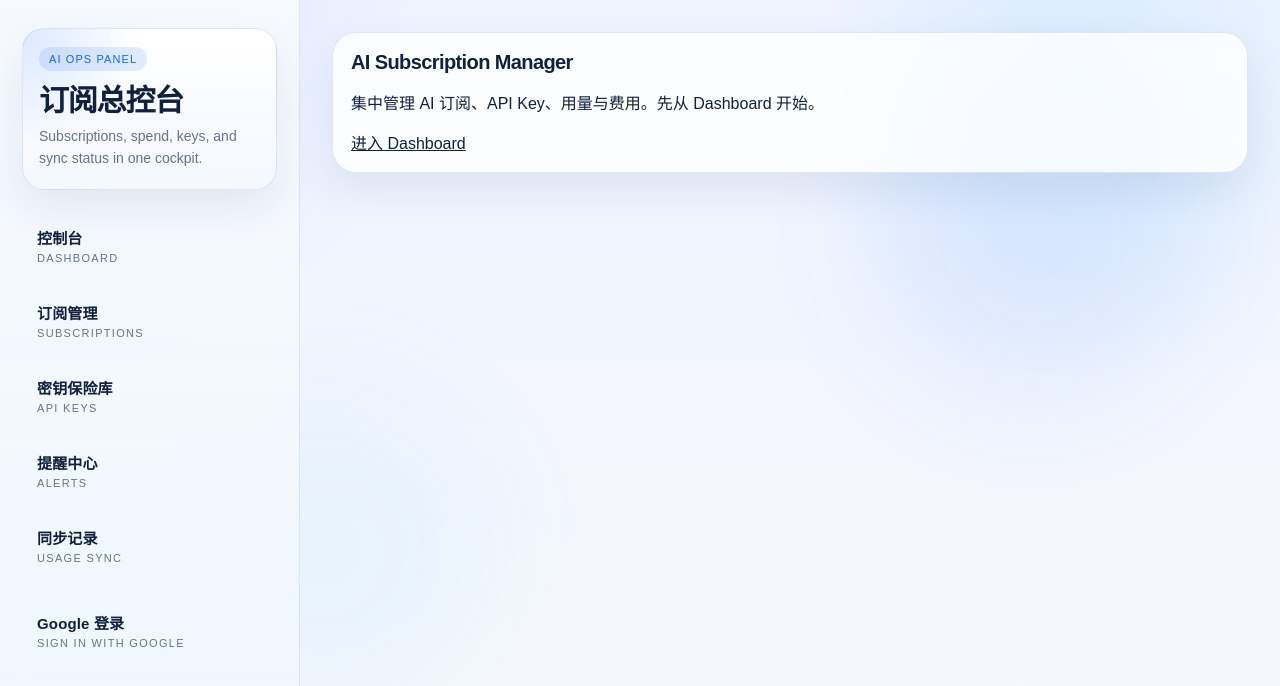
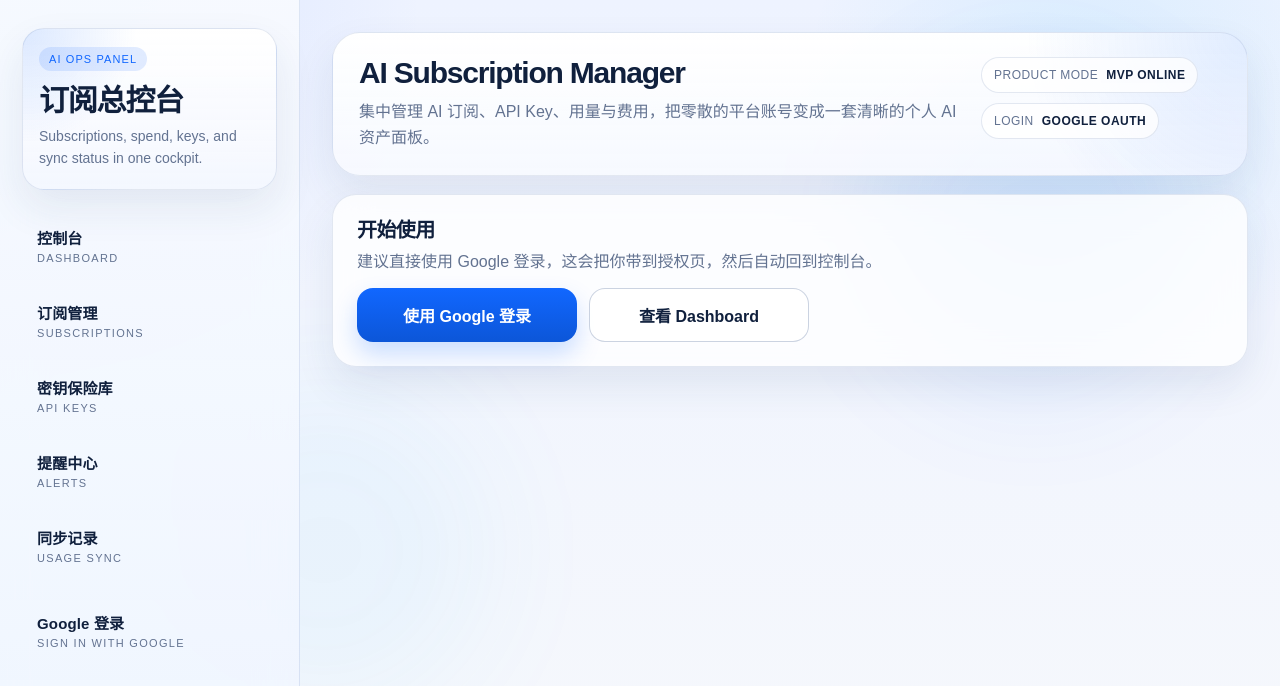
Before and after one commit to hxgame-dog/ai-subscription-manager, a Next.js app: page / in a window 1280 px wide. Shown: the top 686 px of the page. Built offline with nearby package versions, Linux system fonts and the light colour scheme; no server answers.

Commit message:
Add prominent Google sign-in CTA

```diff
--- a/app/page.tsx
+++ b/app/page.tsx
@@ -1,11 +1,56 @@
 import Link from "next/link";
 
-export default function Home() {
+import { auth } from "@/lib/auth";
+
+export default async function Home() {
+  const session = await auth();
+
   return (
-    <div className="card">
-      <h2>AI Subscription Manager</h2>
-      <p>集中管理 AI 订阅、API Key、用量与费用。先从 Dashboard 开始。</p>
-      <Link href="/dashboard">进入 Dashboard</Link>
+    <div className="page-stack">
+      <section className="page-hero">
+        <div className="hero-copy">
+          <h1>AI Subscription Manager</h1>
+          <p>
+            集中管理 AI 订阅、API Key、用量与费用，把零散的平台账号变成一套清晰的个人 AI 资产面板。
+          </p>
+        </div>
+        <div className="hero-meta">
+          <div className="meta-chip">
+            Product mode <strong>MVP Online</strong>
+          </div>
+          <div className="meta-chip">
+            Login <strong>Google OAuth</strong>
+          </div>
+        </div>
+      </section>
+
+      <section className="card landing-card">
+        <div className="section-head">
+          <div>
+            <h2>{session?.user ? "欢迎回来" : "开始使用"}</h2>
+            <p>
+              {session?.user
+                ? "你已经完成登录，可以直接进入控制台查看订阅、密钥和同步记录。"
+                : "建议直接使用 Google 登录，这会把你带到授权页，然后自动回到控制台。"}
+            </p>
+          </div>
+        </div>
+
+        <div className="cta-row">
+          {session?.user ? (
+            <Link href="/dashboard" className="cta-button primary">
+              进入控制台
+            </Link>
+          ) : (
+            <a className="cta-button primary" href="/api/auth/signin/google?callbackUrl=/dashboard">
+              使用 Google 登录
+            </a>
+          )}
+          <Link href="/dashboard" className="cta-button secondary">
+            查看 Dashboard
+          </Link>
+        </div>
+      </section>
     </div>
   );
 }
--- a/app/styles.css
+++ b/app/styles.css
@@ -353,6 +353,47 @@ nav {
   gap: 16px;
 }
 
+.landing-card {
+  padding: 24px;
+}
+
+.cta-row {
+  display: flex;
+  flex-wrap: wrap;
+  gap: 12px;
+}
+
+.cta-button {
+  display: inline-flex;
+  align-items: center;
+  justify-content: center;
+  min-width: 220px;
+  padding: 14px 18px;
+  border-radius: 16px;
+  font-weight: 700;
+  text-decoration: none;
+  transition:
+    transform 120ms ease,
+    filter 120ms ease,
+    border-color 120ms ease;
+}
+
+.cta-button:hover {
+  transform: translateY(-1px);
+}
+
+.cta-button.primary {
+  color: #fff;
+  background: linear-gradient(180deg, #1167ff 0%, #0c56d8 100%);
+  box-shadow: 0 12px 24px rgba(17, 103, 255, 0.22);
+}
+
+.cta-button.secondary {
+  color: var(--text);
+  border: 1px solid var(--line-strong);
+  background: rgba(255, 255, 255, 0.86);
+}
+
 .stack {
   display: grid;
   gap: 16px;
@@ -525,4 +566,12 @@ small {
   .row {
     grid-template-columns: 1fr;
   }
+
+  .cta-row {
+    flex-direction: column;
+  }
+
+  .cta-button {
+    width: 100%;
+  }
 }
```
